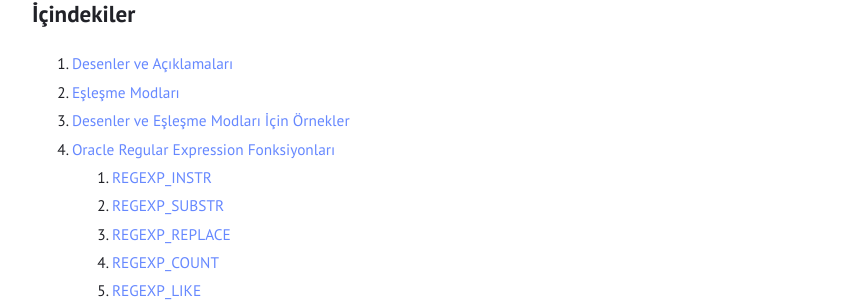
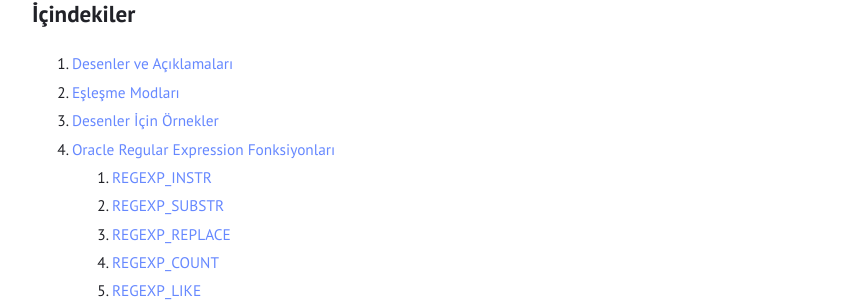
Before and after one commit to tunahanoguz/tunahanoguz.github.io, a Jekyll site: the page built from _posts/2025-05-05-oracle-regular-expressions.md, in a window 1280 px wide and 900 px high, scrolled down 368 px. Shown: the part 149-452 px from the top of the window, without its empty margins (219-1060 px from the left). Built offline with Jekyll 4.4.1, drawn with Linux system fonts in a browser that asks for light colours; some of the changed text lies outside the part shown.

Commit message:
Update 2025-05-05-oracle-regular-expressions.md

```diff
--- a/_posts/2025-05-05-oracle-regular-expressions.md
+++ b/_posts/2025-05-05-oracle-regular-expressions.md
@@ -13,7 +13,7 @@ Birçok yazılım dilinde ve o yazılım dilinde kullanılan modül/paket/kütü
 ## İçindekiler
 1. [Desenler ve Açıklamaları](#desenler-ve-aciklamalari)
 2. [Eşleşme Modları](#eslesme-modlari)
-3. [Desenler ve Eşleşme Modları İçin Örnekler](#desenler-ve-eslesme-modlari-icin-ornekler)
+3. [Desenler İçin Örnekler](#desenler-ve-eslesme-modlari-icin-ornekler)
 4. [Oracle Regular Expression Fonksiyonları](#oracle-regular-expression-fonksiyonlari)
     1. [REGEXP_INSTR](#REGEXP_INSTR)
     2. [REGEXP_SUBSTR](#REGEXP_SUBSTR)
@@ -89,7 +89,7 @@ Aşağıdaki tabloda yine `REGEXP_INSTR`, `REGEXP_COUNT`, `REGEXP_LIKE`, `REGEXP
 
 ---
 
-## 3. Desenler ve Eşleşme Modları İçin Örnekler {#desenler-ve-eslesme-modlari-icin-ornekler}
+## 3. Desenler İçin Örnekler {#desenler-icin-ornekler}
 
 Aşağıdaki tabloda [burada](#desenler-ve-aciklamalari) açıklamaları yer alan desenler için örnekler bulunmaktadır. Eşleşme modlarına dair örnekler Oracle regular expression fonksiyonları üzerinden verilecektir.
 
```
